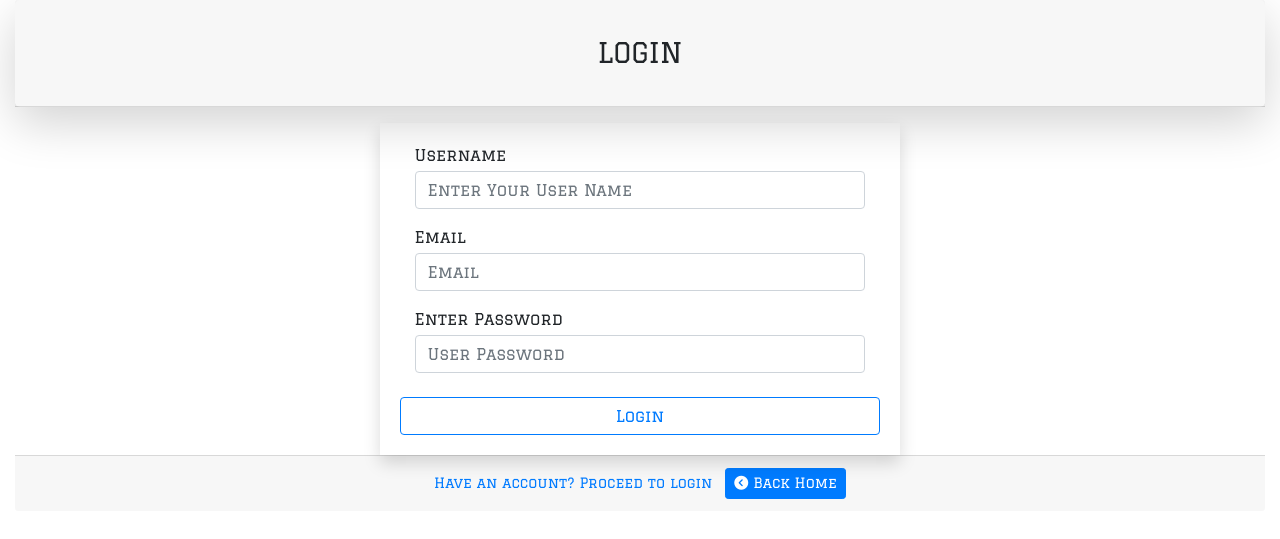
After one commit to Reuben-Kipkemboi/Django-login, a Django app: page /login/ in a window 1280 px wide. The commit adds this page. Shown: the top 539 px of the page. Run offline with Django 4.2, Linux system fonts and the light colour scheme; some libraries are stand-ins or nearby versions.

Commit message:
st:login-page - structuring login page

```diff
--- a/app/forms.py
+++ b/app/forms.py
@@ -38,9 +38,11 @@ class UserLoginForm(AuthenticationForm):
     username = forms.CharField(max_length=120,required=True,
     widget=forms.TextInput(attrs={'placeholder': 'Enter Your User Name', 'class': 'form-control',}))
 
+    email = forms.EmailField(required=True,widget=forms.TextInput(attrs={'placeholder': 'Email', 'class': 'form-control',}))
+
     password = forms.CharField(max_length=50,required=True,widget=forms.PasswordInput(attrs={'placeholder': 'User Password', 'class': 'form-control','data-toggle': 'password', 'id':'password',}))
 
 
     class Meta:
         model = User
-        fields = ['username', 'password', 'remember_me']
+        fields = ['username','email', 'password']
--- a/app/templates/index.html
+++ b/app/templates/index.html
@@ -7,7 +7,7 @@
         <hr class="my-4">
         <p class="lead text-center">
             <a class="btn btn-primary btn-lg" href="#" role="button">Logout</a>
-            <a class="btn btn-primary btn-lg" href="#" role="button">Sign in</a>
+            <a class="btn btn-primary btn-lg" href="{% url 'register'%}" role="button">Sign in</a>
         </p>
     </div>
 
--- /dev/null
+++ b/app/templates/login.html
@@ -0,0 +1,51 @@
+{% extends "base.html" %}
+{% block title %} Login Page {% endblock title%}
+{% block content %}
+<div class="col-md-12">
+    <div class="card shadow-lg border-0 rounded-lg mt-0 mb-3">
+        <div class="card-header justify-content-center">
+            <h3 class="font-weight-light my-4 text-center">LOGIN</h3>
+        </div>
+    </div>
+
+    <div class="card-body col-md-5 shadow mx-auto">
+        <form action="" method="POST">
+            {% csrf_token %}
+            <!-- <div class="row"> -->
+
+                <div class="col-md-12">
+                    <div class="form-group">
+                        <label class="mb-1">Username</label>
+                        {{ form.username }}
+                    </div>
+                </div>
+                <div class="col-md-12">
+                    <div class="form-group">
+                        <label class="mb-1">Email</label>
+                        {{ form.email }}
+                    </div>
+                </div>
+
+                <div class="col-md-12">
+                    <div class="form-group">
+                        <label class="mb-1">Enter Password</label>
+                        {{ form.password }}
+                    </div>
+                </div>
+
+
+                <div class="form-group mt-4 mb-0">
+                    <button type="submit" class="col-md-12 btn btn-outline-primary">Login</button><br>
+                </div>
+        </form>
+    </div>
+    <div class="card-footer text-center">
+        <div class="small">
+            <a href="#" class="mr-2">Have an account? Proceed to login</a>
+            <a href="{% url 'home'%}"><button type="button" class="btn btn-primary btn-sm"><i
+                        class="fa-solid fa-circle-chevron-left"></i> Back Home</button></a>
+        </div>
+
+    </div>
+</div>
+{% endblock content %}
--- a/app/templates/registration.html
+++ b/app/templates/registration.html
@@ -63,8 +63,10 @@
                 </div>
                 <div class="card-footer text-center">
                     <div class="small">
-                        <a href="#">Have an account? Proceed to login</a>
+                        <a href="#" class="mr-2">Have an account? Proceed to login</a>
+                        <a href="{% url 'home'%}"><button type="button" class="btn btn-primary btn-sm"><i class="fa-solid fa-circle-chevron-left"></i>  Back Home</button></a>
                     </div>
+
                 </div>
             </div>
 
--- a/app/views.py
+++ b/app/views.py
@@ -1,6 +1,7 @@
 from django.shortcuts import render, redirect
-from . forms import UserCreationForm, RegisterForm
+from . forms import UserCreationForm, RegisterForm, UserLoginForm
 from django.contrib import messages
+from django.contrib.auth import authenticate, login, logout
 
 # Create your views here.
 
@@ -14,16 +15,33 @@ def register(request):
     #     return redirect('home')
     # else:
     form = RegisterForm()
-    if request.method =="POST":
+    if request.method == "POST":
         form = RegisterForm(request.POST)
         if form.is_valid():
             form.save()
             user = form.cleaned_data.get('username')
             email = form.cleaned_data.get('email')
-            messages.success(request, "account created for" + user )
+            messages.success(request, "account created for" + user)
             return redirect('login')
 
-    return render(request, 'registration.html', {'form': form, 'messages':messages})
+    return render(request, 'registration.html', {'form': form, 'messages': messages})
+
 
 def login(request):
-    return render(request, 'login.html')
+    form=UserLoginForm
+    if request.user.is_authenticated:
+        return redirect('home')
+    else:
+        if request.method == "POST":
+            username = request.POST.get('username')
+            password = request.POST.get('password')
+
+            user = authenticate(request, username=username, password=password)
+
+            if user is not None:
+                login(request, user)
+                print('login was succesful and welcome to insta')
+                return redirect('home')
+            else:
+                messages.info(request, "invalid credentials")
+    return render(request, 'login.html', {'messages': messages,'form': form,})
```
Also changed, not shown: db.sqlite3.
